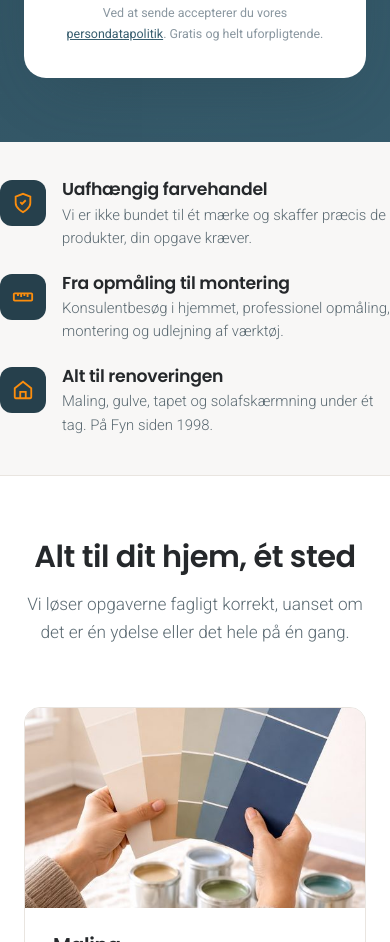
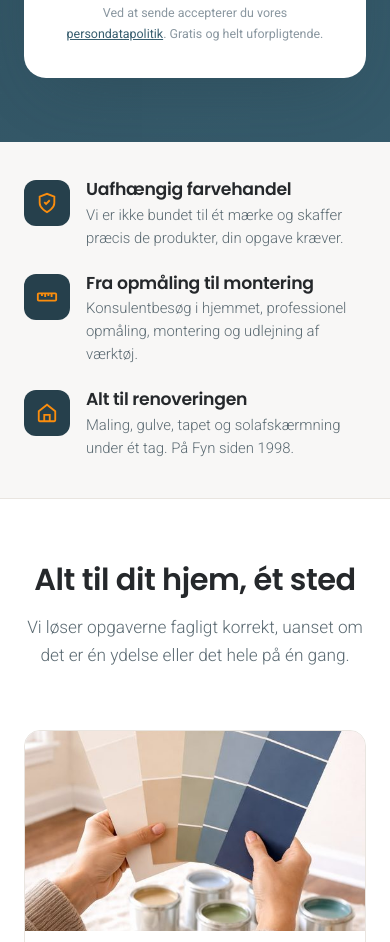
Before and after one commit to Majestic100/Farvexperten, a plain HTML site: page index.html in a window 390 px wide. Shown: the part 1515-2457 px from the top of the page. Drawn offline with Linux system fonts and the light colour scheme.

Commit message:
Fix USP section touching the screen edge on mobile
.usp-grid sits on the same element as .wrap and used the shorthand
'padding:48px 0', which zeroed .wrap's 24px side padding, so the text ran to
0px from the edge on phones. Same bug class as the earlier hero overflow, so
the rule now carries a comment warning against the shorthand here.

Swept all four pages at 360/390/430px: index, privatlivspolitik and 404 have
zero elements within 14px of an edge. The cookie table is intentionally wider
and scrolls inside its own overflow container without pushing the page.

Co-Authored-By: Claude Opus 4.8 <noreply@anthropic.com>
Claude-Session: https://claude.ai/code/session_01XEgtqd66LDAK1ESqxPVGRk

```diff
--- a/index.html
+++ b/index.html
@@ -206,7 +206,10 @@ img{max-width:100%;display:block}
 
 /* USP bar */
 .trustbar{background:var(--light-bg);border-bottom:1px solid var(--border)}
-.usp-grid{display:grid;grid-template-columns:repeat(3,1fr);gap:34px;padding:48px 0}
+/* BEMÆRK: brug padding-top/bottom, ikke 'padding:48px 0'. Elementet har også
+   klassen .wrap, og shorthand'en ville nulstille dens 24px sidemargin,
+   så teksten ville ligge helt ude i skærmkanten på mobil. */
+.usp-grid{display:grid;grid-template-columns:repeat(3,1fr);gap:34px;padding-top:48px;padding-bottom:48px}
 .usp{display:flex;gap:16px;align-items:flex-start}
 .usp-ico{flex:0 0 46px;width:46px;height:46px;border-radius:12px;background:var(--dark);display:grid;place-items:center}
 .usp-ico svg{width:22px;height:22px;color:var(--accent)}
@@ -407,7 +410,7 @@ img{max-width:100%;display:block}
   .testi-grid{grid-template-columns:1fr}
   .loc-grid{grid-template-columns:1fr}
   .team-grid{grid-template-columns:repeat(2,1fr)}
-  .usp-grid{grid-template-columns:1fr;gap:26px;padding:38px 0}
+  .usp-grid{grid-template-columns:1fr;gap:26px;padding-top:38px;padding-bottom:38px}
   .gallery-grid{grid-template-columns:repeat(2,1fr)}
   .timeline{grid-template-columns:1fr;gap:34px}
   .timeline::before{display:none}
```
